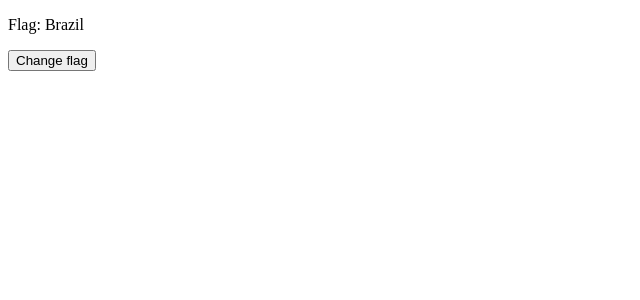
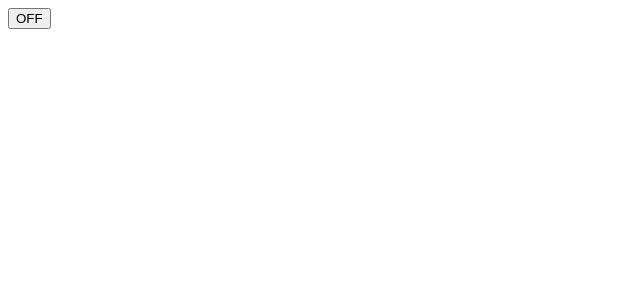
Before and after one commit to marco-rosner/code-challenges, a React (Create React App) app in the folder React/: page / in a window 1280 px wide. Shown: the top 300 px of the page, without its empty margins (0-640 px from the left). Built offline with nearby package versions, Linux system fonts and the light colour scheme; the HTML template or start-up script is replaced by a standard one.

Commit message:
React - Typescript - useState

```diff
--- /dev/null
+++ b/React/src/Typescript/toggle.tsx
@@ -0,0 +1,15 @@
+import React, { ReactNode, useState } from "react";
+
+export const App = (): ReactNode => {
+    const [toggle, setToggle] = useState<boolean>(false)
+
+    const onClick = (): void => {
+        setToggle(!toggle)
+    }
+
+    return (
+        <button onClick={onClick}>
+            {toggle ? "ON" : 'OFF'}
+        </button>
+    )
+}
--- a/React/src/index.js
+++ b/React/src/index.js
@@ -1,6 +1,7 @@
 import React from 'react';
 import ReactDOM from 'react-dom/client';
-import { App } from './Context/App';
+import { App } from './Typescript/toggle';
+// import { App } from './Context/App';
 // import { App } from './Contacts/App';
 
 const root = ReactDOM.createRoot(document.getElementById('root'));
```
